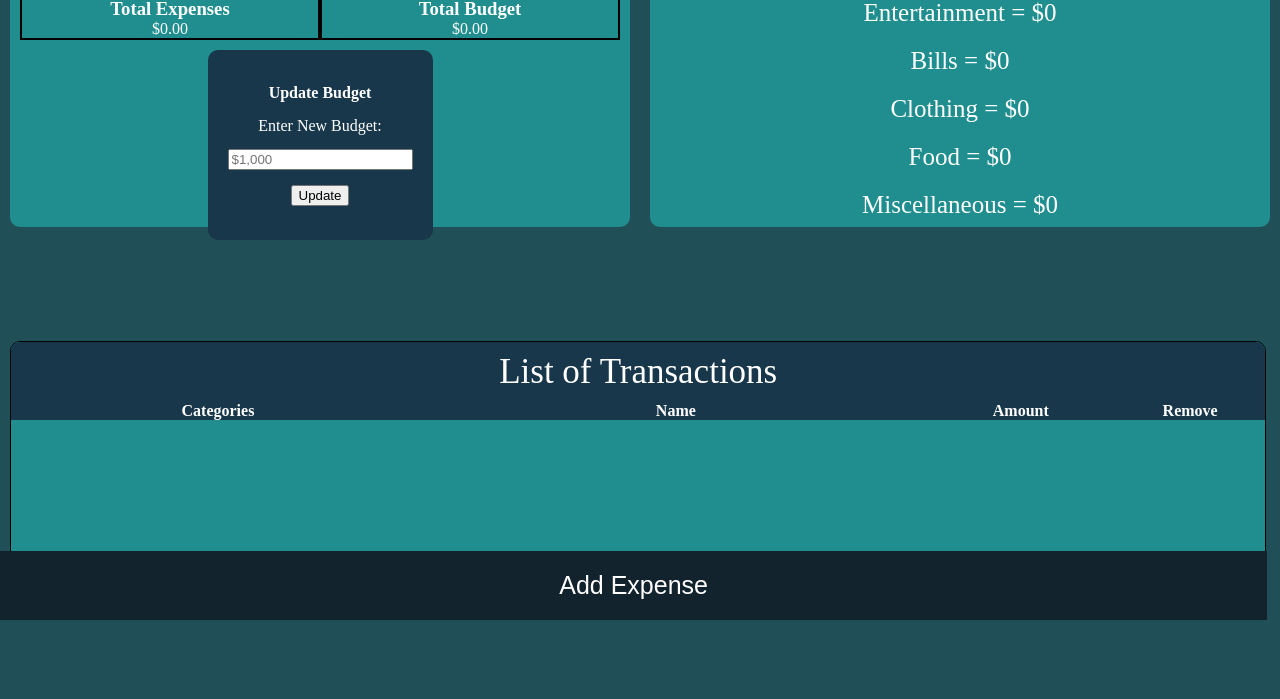
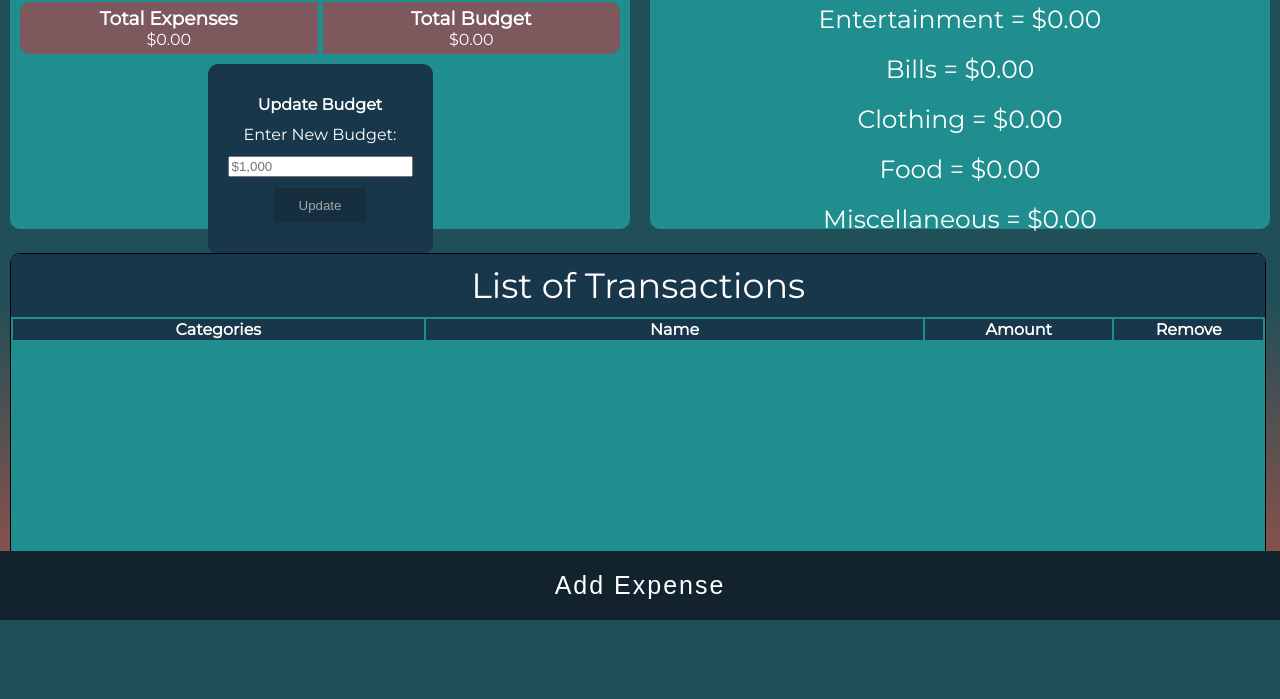
Before and after one commit to wongmatt93/true-budget, a plain HTML site: page index.html in a window 1280 px wide. Shown: the part 180-879 px from the top of the page. Drawn offline with Linux system fonts and the light colour scheme.

Commit message:
fancy buttons

```diff
--- a/index.html
+++ b/index.html
@@ -8,6 +8,12 @@
       src="https://kit.fontawesome.com/77051d86b4.js"
       crossorigin="anonymous"
     ></script>
+    <link rel="preconnect" href="https://fonts.googleapis.com" />
+    <link rel="preconnect" href="https://fonts.gstatic.com" crossorigin />
+    <link
+      href="https://fonts.googleapis.com/css2?family=Montserrat&display=swap"
+      rel="stylesheet"
+    />
     <link rel="stylesheet" href="style.css" />
     <title>TrueBudget</title>
   </head>
@@ -61,18 +67,18 @@
           <div class="categories-list">
             <h4>Categories</h4>
             <ul>
-              <li class="entertainment-total">Entertainment = $0</li>
-              <li class="bils-total">Bills = $0</li>
-              <li class="clothing-total">Clothing = $0</li>
-              <li class="food-total">Food = $0</li>
-              <li class="miscellaneous-total">Miscellaneous = $0</li>
+              <li class="entertainment-total">Entertainment = $0.00</li>
+              <li class="bils-total">Bills = $0.00</li>
+              <li class="clothing-total">Clothing = $0.00</li>
+              <li class="food-total">Food = $0.00</li>
+              <li class="miscellaneous-total">Miscellaneous = $0.00</li>
             </ul>
             <i class="fa-solid fa-angles-left close-categories"></i>
           </div>
         </section>
       </section>
       <section class="transaction-section">
-        <table cellspacing="0" cellpadding="0">
+        <table>
           <caption class="table-caption">
             List of Transactions
           </caption>
@@ -122,7 +128,7 @@
       </div>
     </main>
     <footer>
-      <button class="expense-button">Add Expense</button>
+      <button class="expense-button"><span>Add Expense</span></button>
     </footer>
     <script src="script.js"></script>
   </body>
--- a/script.js
+++ b/script.js
@@ -36,9 +36,13 @@ updateBudget.addEventListener("click", () => {
 form.addEventListener("submit", (event) => {
   event.preventDefault();
   budget = document.querySelector("#budget").value;
-  currentBudget.textContent = `$${budget}`;
+  currentBudget.textContent = `$${budget
+    .toString()
+    .replace(/\B(?=(\d{3})+(?!\d))/g, ",")}`;
   balance = parseInt(budget) - parseInt(spent);
-  remainingBudget.textContent = `$${balance}`;
+  remainingBudget.textContent = `$${balance
+    .toString()
+    .replace(/\B(?=(\d{3})+(?!\d))/g, ",")}`;
   formModal.classList.add("toggle-modal");
 });
 
@@ -62,7 +66,9 @@ const updateExpenseList = () => {
     const trash = document.createElement("i");
     trash.classList.add("fa-solid", "fa-trash");
     trash.setAttribute("data-index", index);
-    newAmount.textContent = `$${expenses.expenseValues}`;
+    newAmount.textContent = `$${expenses.expenseValues
+      .toString()
+      .replace(/\B(?=(\d{3})+(?!\d))/g, ",")}`;
     newType.textContent = expenses.expenseType;
     newName.textContent = expenses.expenseName;
     newTrash.append(trash);
@@ -90,11 +96,21 @@ const subTotal = (array) => {
       miscellaneousBudget += parseInt(item.expenseValues);
     }
   }
-  entertainmentTotal.textContent = `Entertainment Total = $${entertainmentBudget}`;
-  bilsTotal.textContent = `Bills Total = $${billsBudget}`;
-  clothingTotal.textContent = `Clothing Total = $${clothingBudget}`;
-  foodTotal.textContent = `Food Total = $${foodBudget}`;
-  miscellaneousTotal.textContent = `Miscellaneous Total = $${miscellaneousBudget}`;
+  entertainmentTotal.textContent = `Entertainment Total = $${entertainmentBudget
+    .toString()
+    .replace(/\B(?=(\d{3})+(?!\d))/g, ",")}`;
+  bilsTotal.textContent = `Bills Total = $${billsBudget
+    .toString()
+    .replace(/\B(?=(\d{3})+(?!\d))/g, ",")}`;
+  clothingTotal.textContent = `Clothing Total = $${clothingBudget
+    .toString()
+    .replace(/\B(?=(\d{3})+(?!\d))/g, ",")}`;
+  foodTotal.textContent = `Food Total = $${foodBudget
+    .toString()
+    .replace(/\B(?=(\d{3})+(?!\d))/g, ",")}`;
+  miscellaneousTotal.textContent = `Miscellaneous Total = $${miscellaneousBudget
+    .toString()
+    .replace(/\B(?=(\d{3})+(?!\d))/g, ",")}`;
 };
 
 const addExpense = (event) => {
@@ -109,10 +125,14 @@ const addExpense = (event) => {
   if (balance < 0) {
     expenseButton.removeEventListener("click", footerButton);
     brokenPiggy.classList.remove("toggle-piggy");
-    remainingBudget.style.color = "#4A1B17";
+    remainingBudget.style.color = "#d40028";
   }
-  remainingBudget.textContent = `$${balance}`;
-  totalSpent.textContent = `$${spent}`;
+  remainingBudget.textContent = `$${balance
+    .toString()
+    .replace(/\B(?=(\d{3})+(?!\d))/g, ",")}`;
+  totalSpent.textContent = `$${spent
+    .toString()
+    .replace(/\B(?=(\d{3})+(?!\d))/g, ",")}`;
   expenseModal.classList.add("toggle-expense");
 
   subTotal(expenseArray);
@@ -138,8 +158,12 @@ transactionList.addEventListener("click", (event) => {
     updateExpenseList();
     subTotal(expenseArray);
 
-    remainingBudget.textContent = `$${balance}`;
-    totalSpent.textContent = `$${spent}`;
+    remainingBudget.textContent = `$${balance
+      .toString()
+      .replace(/\B(?=(\d{3})+(?!\d))/g, ",")}`;
+    totalSpent.textContent = `$${spent
+      .toString()
+      .replace(/\B(?=(\d{3})+(?!\d))/g, ",")}`;
   }
 });
 
--- a/style.css
+++ b/style.css
@@ -12,14 +12,19 @@ main {
 }
 
 body {
-  background-color: #214f57;
+  background-image: linear-gradient(to bottom, #214f57 60%, #a35249);
   height: 100vh;
+  font-family: "Montserrat", sans-serif;
   color: white;
 }
 header {
   width: 100%;
   background-color: #18374b;
   color: white;
+}
+
+.fa-piggy-bank {
+  color: #f3ac50;
 }
 
 main {
@@ -51,14 +56,20 @@ header h1 {
 }
 .total-spent {
   flex: 1;
+  background-color: #7d595d;
+  border-right: 5px solid #208e8f;
   box-sizing: border-box;
-  border: 2px solid black;
+  border-top-left-radius: 10px;
+  border-bottom-left-radius: 10px;
+  padding: 5px 0;
 }
 
 .total-budget {
   flex: 1;
-  border: 2px solid black;
-  box-sizing: border-box;
+  background-color: #7d595d;
+  border-top-right-radius: 10px;
+  border-bottom-right-radius: 10px;
+  padding: 5px 0;
 }
 .middle {
   display: flex;
@@ -93,7 +104,7 @@ header h1 {
   border: 1px solid black;
   margin: 10px;
   background-color: #208e8f;
-  height: 250px;
+  height: 550px;
   overflow: auto;
   position: relative;
   border-top-right-radius: 10px;
@@ -222,6 +233,56 @@ header h1 {
   height: 150px;
 }
 
+.budget-form button {
+  border-style: none;
+  padding: 10px 25px;
+  background-color: #18374b;
+  transition: all 0.3s;
+  position: relative;
+  color: white;
+}
+
+.budget-form button::before {
+  content: "";
+  position: absolute;
+  bottom: 0;
+  left: 0;
+  width: 100%;
+  height: 100%;
+  z-index: 1;
+  opacity: 0;
+  transition: all 0.3s;
+  border-top-width: 1px;
+  border-bottom-width: 1px;
+  border-top-style: solid;
+  border-bottom-style: solid;
+  border-top-color: rgba(255, 255, 255, 0.5);
+  border-bottom-color: rgba(255, 255, 255, 0.5);
+  transform: scale(0.1, 1);
+}
+
+.budget-form button:hover::before {
+  opacity: 1;
+  transform: scale(1, 1);
+}
+
+.budget-form button::after {
+  content: "";
+  position: absolute;
+  bottom: 0;
+  left: 0;
+  width: 100%;
+  height: 100%;
+  z-index: 1;
+  transition: all 0.3s;
+  background-color: #12232e;
+  opacity: 0.4;
+}
+.budget-form button:hover::after {
+  opacity: 0;
+  transform: scale(0.1, 1);
+}
+
 .transaction-section table {
   width: 100%;
 }
@@ -233,15 +294,43 @@ footer {
 }
 
 footer button {
-  width: 99%;
+  display: block;
+  width: 100%;
   background-color: #12232e;
+  font-size: 18px;
+  text-decoration: none;
+  color: white;
   padding: 20px 0;
-  color: white;
+  letter-spacing: 2px;
+  text-align: center;
+  position: relative;
+  transition: all 0.5s;
   border-style: none;
+}
+
+footer button:after {
+  position: absolute;
+  content: "";
+  top: 0;
+  left: 0;
+  width: 0;
+  height: 100%;
+  background: #ff003b;
+  transition: all 0.35s;
+}
+
+footer button span {
+  position: relative;
+  z-index: 2;
+}
+
+footer button:hover:after {
+  width: 100%;
 }
 
 footer button:hover {
   background-color: #d40028;
+  color: white;
 }
 
 .broken-piggy {
@@ -253,6 +342,7 @@ footer button:hover {
   left: 0;
   right: 0;
 }
+
 .piggy-box {
   position: relative;
   display: flex;
@@ -350,9 +440,14 @@ footer button:hover {
   }
 
   .transaction-section {
-    position: static;
-    top: 42%;
+    position: absolute;
+    top: 43%;
     width: 98%;
+    height: 350px;
+  }
+
+  .transaction-list td {
+    padding: 5px 0;
   }
 
   .toggle-modal {
```
